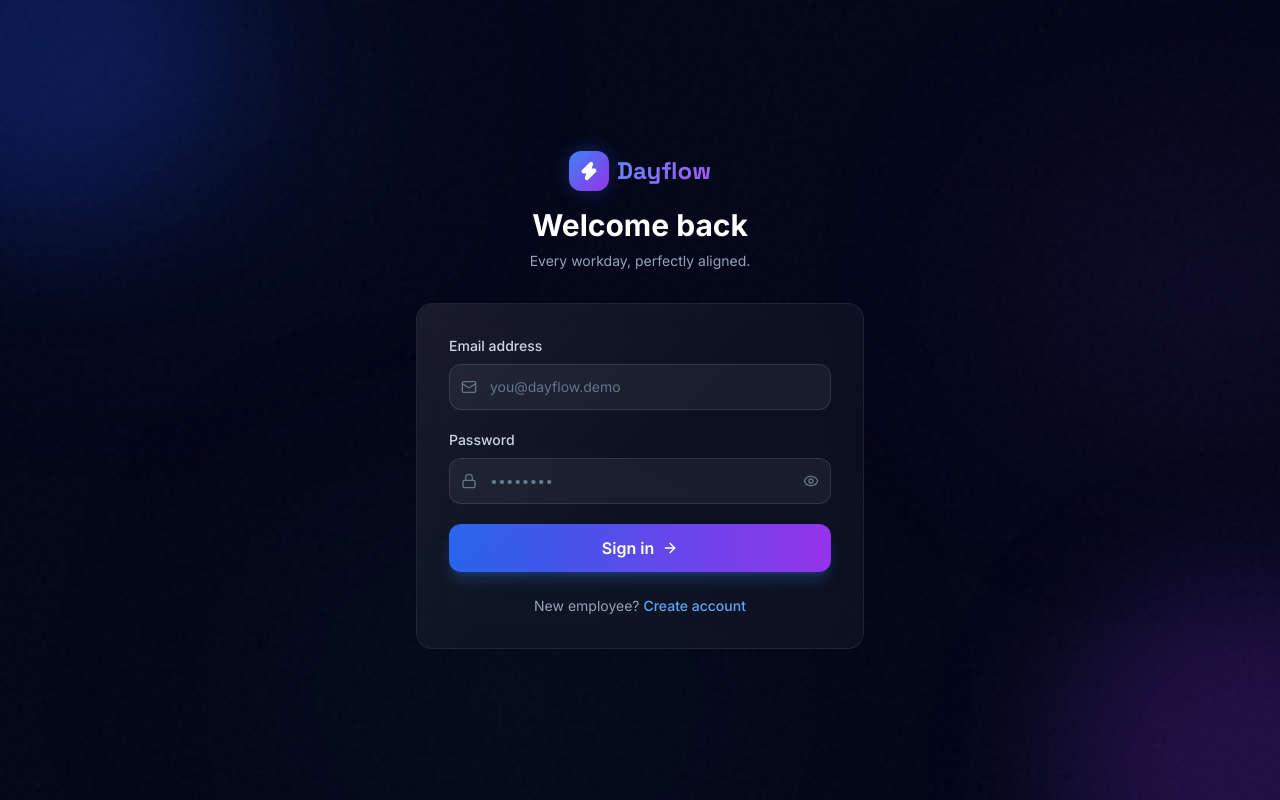
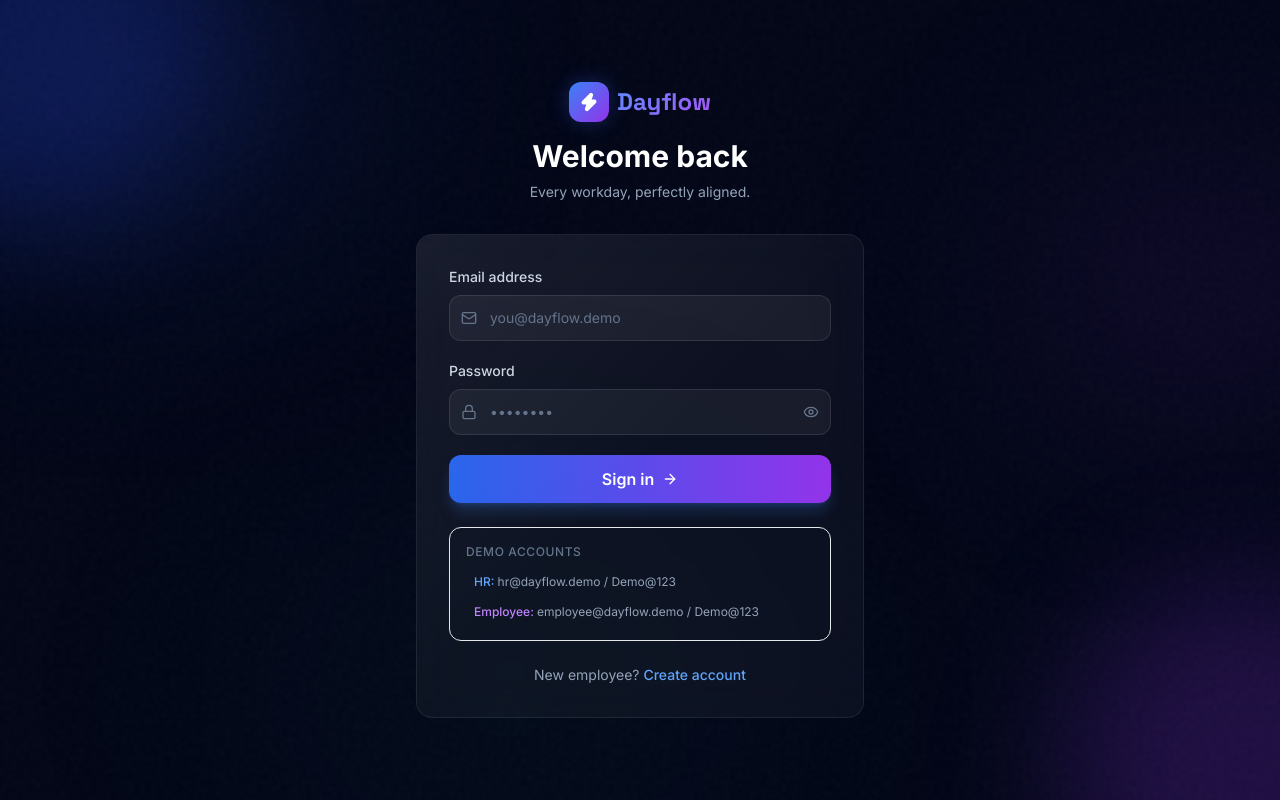
Before and after one commit to PravinkumarM003/Odoo-Hackathon-2026, a Next.js app: page /signin in a window 1280 px wide. Built offline with nearby package versions, Linux system fonts and the light colour scheme.

Commit message:
feat: restored demo accounts block on sign-in page

```diff
--- a/app/signin/page.tsx
+++ b/app/signin/page.tsx
@@ -131,7 +131,26 @@ export default function SignInPage() {
             </motion.button>
           </form>
 
-
+          {/* Demo credentials */}
+          <div className="mt-6 p-4 rounded-xl bg-white/3 border border-white/6">
+            <p className="text-xs text-neutral-500 mb-2 font-medium uppercase tracking-wider">Demo accounts</p>
+            <div className="space-y-1.5">
+              <button
+                type="button"
+                onClick={() => { setEmail("hr@dayflow.demo"); setPassword("Demo@123"); }}
+                className="w-full text-left text-xs text-neutral-400 hover:text-white transition-colors py-1 px-2 rounded-lg hover:bg-white/5"
+              >
+                <span className="text-blue-400 font-medium">HR: </span>hr@dayflow.demo / Demo@123
+              </button>
+              <button
+                type="button"
+                onClick={() => { setEmail("employee@dayflow.demo"); setPassword("Demo@123"); }}
+                className="w-full text-left text-xs text-neutral-400 hover:text-white transition-colors py-1 px-2 rounded-lg hover:bg-white/5"
+              >
+                <span className="text-purple-400 font-medium">Employee: </span>employee@dayflow.demo / Demo@123
+              </button>
+            </div>
+          </div>
 
           <p className="mt-6 text-center text-sm text-neutral-400">
             New employee?{" "}
```
